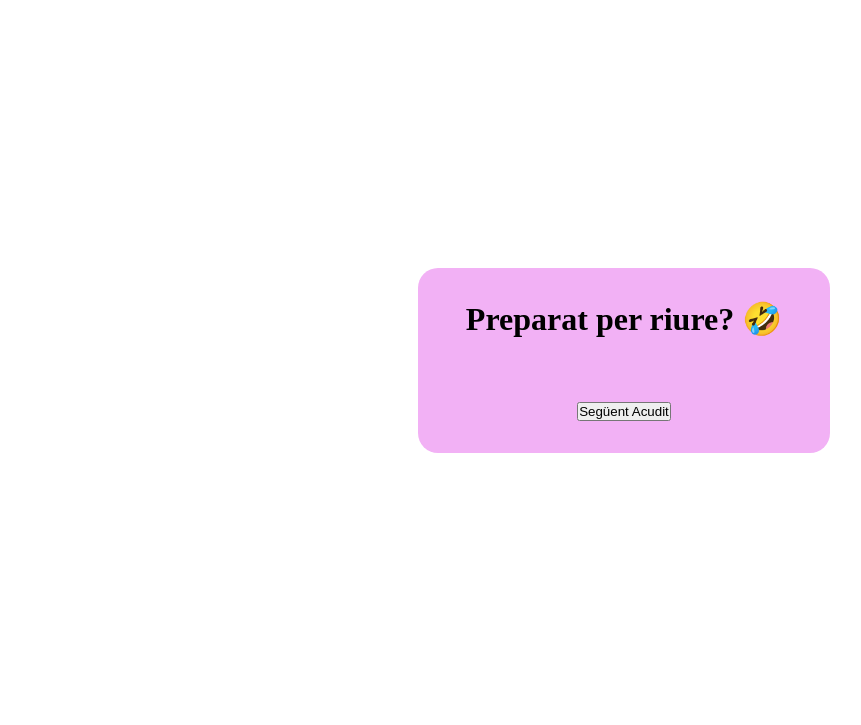
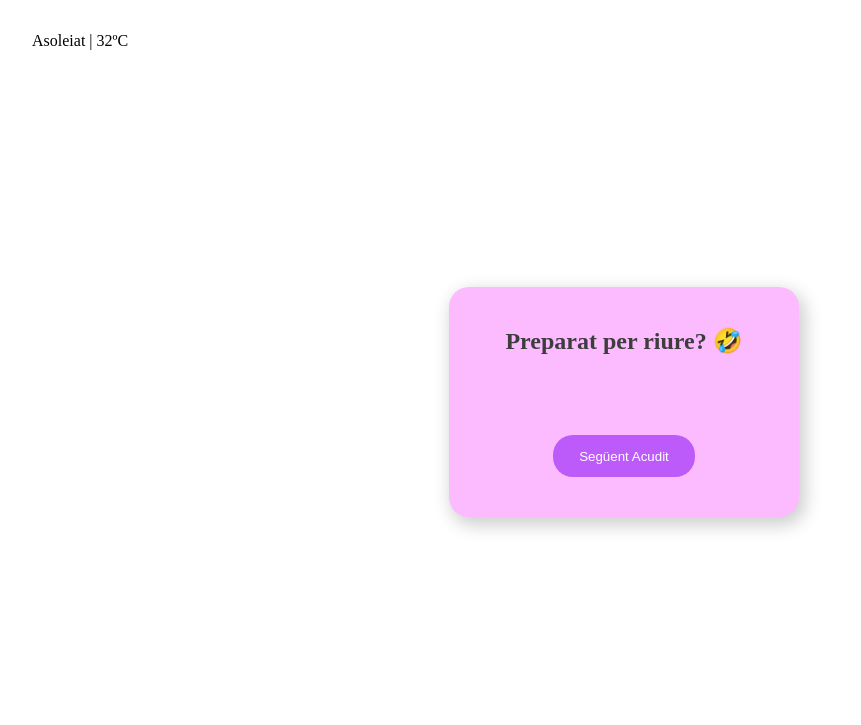
Before and after one commit to tonimjdev/sprint-5-jokes-api, a plain HTML site: page index.html in a window 1280 px wide. Shown: the whole page, without its empty margins (16-877 px from the left). Drawn offline with Linux system fonts and the light colour scheme.

Commit message:
Exercici 2 - Premaquetació

```diff
--- a/css/styles.css
+++ b/css/styles.css
@@ -5,22 +5,46 @@
   padding: 0;
   box-sizing: border-box;
 }
-body {
+.meteo {
+  margin: 2em 3em;
+}
+
+main {
   display: flex;
-  height: 90vh;
+  flex-direction: column;
+  height: 80vh;
   margin: auto;
   align-items: center;
   justify-content: center;
   background-color: #ffffff;
 }
 .center {
-  max-width: 1200px;
-  background-color: rgb(242, 177, 245);
+  max-width: 800px;
+  background-color: rgb(252, 187, 255);
   display: flex;
   flex-direction: column;
   align-items: center;
   align-content: center;
-  padding: 2em 3em;
-  gap: 2em;
+  padding: 2.5em 3.5em;
+  margin: 1em 2em;
+  gap: 2.5em;
   border-radius: 20px;
+  box-shadow: 4px 6px 18px 2px rgba(0, 0, 0, 0.2);
 }
+button {
+  padding: 1em 2em;
+  background-color: rgb(188, 90, 250);
+  border: none;
+  border-radius: 20px;
+  color: #fff;
+}
+button:hover {
+  cursor: pointer;
+}
+h1 {
+  font-size: 1.5em;
+  color:rgb(61, 61, 61);
+}
+#acudit {
+  font-size: 1.2em;
+}
--- a/index.html
+++ b/index.html
@@ -8,6 +8,10 @@
     <title>ANGULAR - Sprint 5 - Jokes with API - Alumne: Toni Machado</title>
   </head>
   <body>
+
+    <div class="meteo">Asoleiat | 32ºC</div>
+
+  <main>
     <div class="center">
       <h1>Preparat per riure? 🤣</h1>
       <p id="acudit"></p>
@@ -16,5 +20,6 @@
       </p>
     </div>
     <script src="./main.js"></script>
+  </main>
   </body>
 </html>
```
Also changed, not shown: main.js (+6 -1 lines), main.ts (+6 -2 lines).
